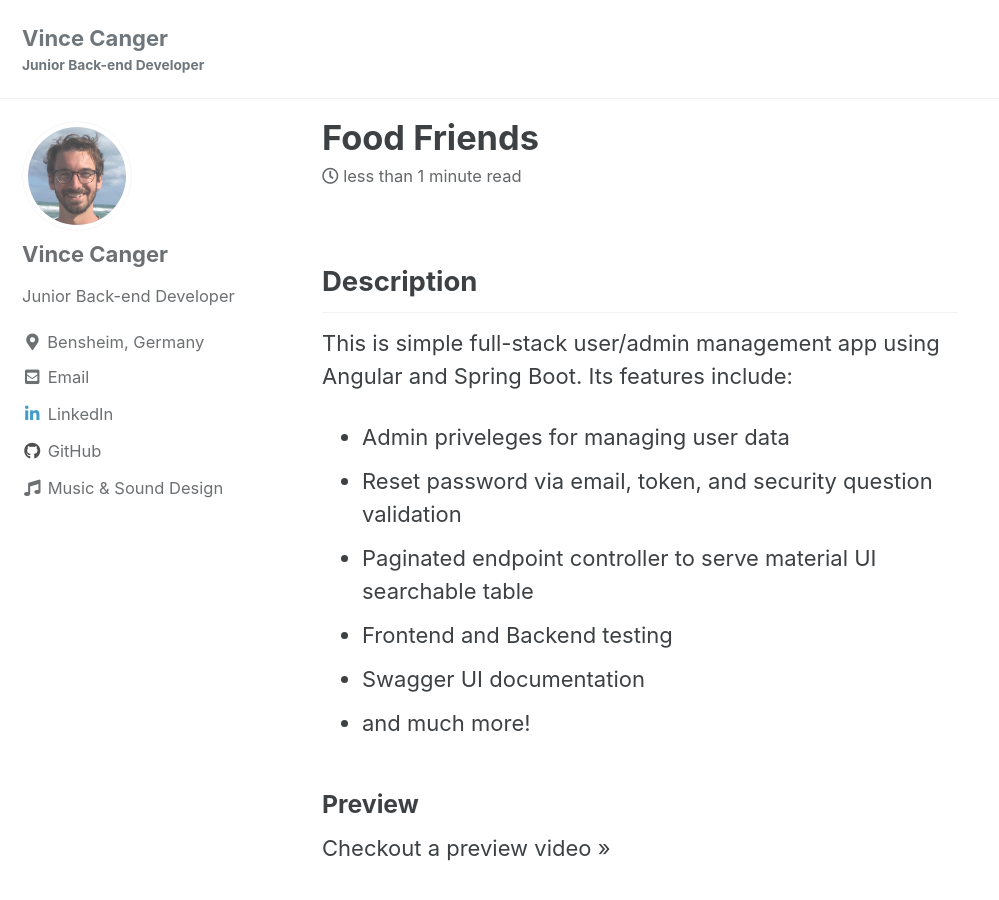
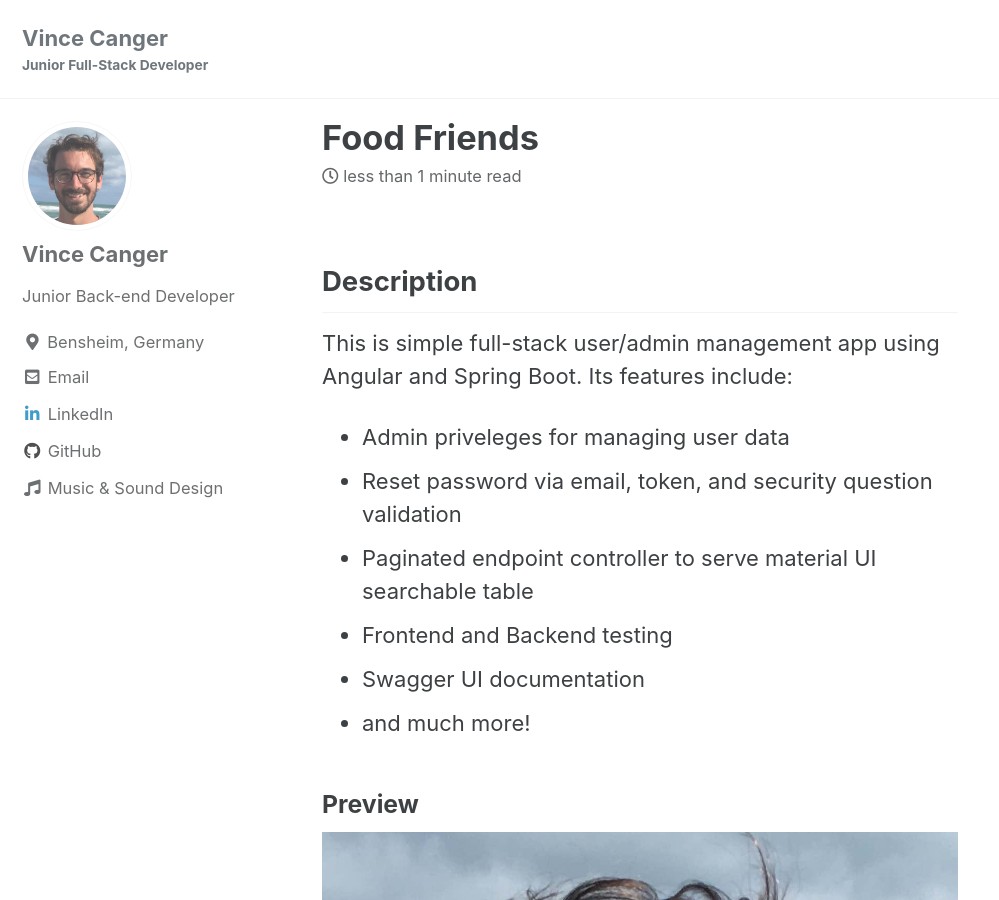
Before and after one commit to vincanger/vincanger.github.io, a Jekyll site: the page built from _posts/2021-08-10-food-friends.md, in a window 1280 px wide and 900 px high. Shown: the whole window, without its empty margins (0-999 px from the left). Built offline with Jekyll 4.4.1, drawn with Linux system fonts in a browser that asks for light colours; cached includes are drawn as plain includes.

Commit message:
update assets

```diff
--- a/_config.yml
+++ b/_config.yml
@@ -18,7 +18,7 @@ minimal_mistakes_skin    : "default" # "air", "aqua", "contrast", "dark", "dirt"
 locale                   : "en-US"
 title                    : "Vince Canger"
 title_separator          : "-"
-subtitle                 : "Junior Back-end Developer"
+subtitle                 : "Junior Full-Stack Developer"
 name                     : "Vince Canger"
 description              : "Check me out"
 url                      : "vincanger.github.io"
--- a/_posts/2021-08-10-food-friends.md
+++ b/_posts/2021-08-10-food-friends.md
@@ -18,6 +18,8 @@ This is simple full-stack user/admin management app using Angular and Spring Boo
 
 ### Preview
 
+<img src="/assets/vince_smiley.jpg" />
+
 Checkout a preview video >>
 
 [Video](https://github.com/vincanger/TopSecretSchnupperDevChallenge/blob/BTB-28/README.md)
```
Also changed, not shown: assets/foodfriends-preview.jpg (added).
